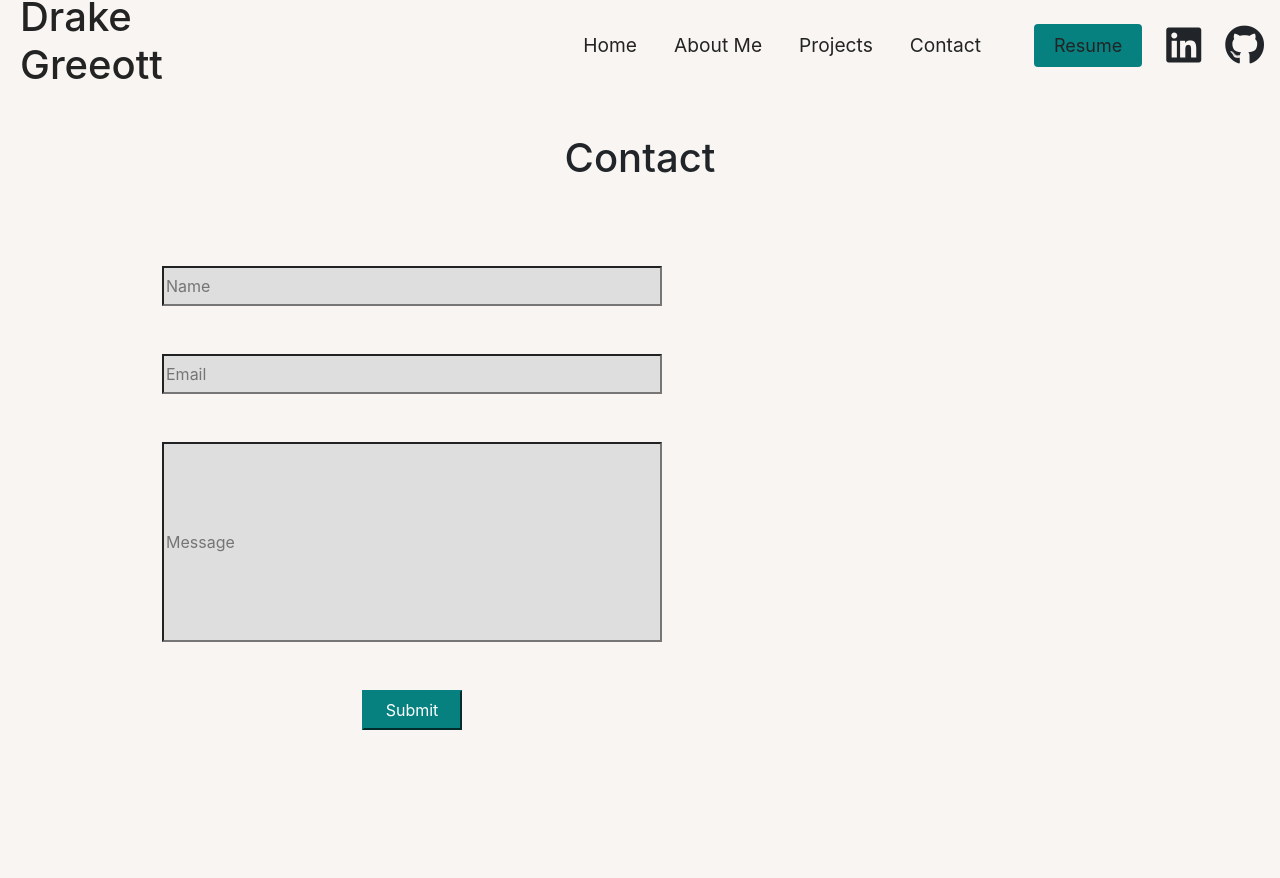
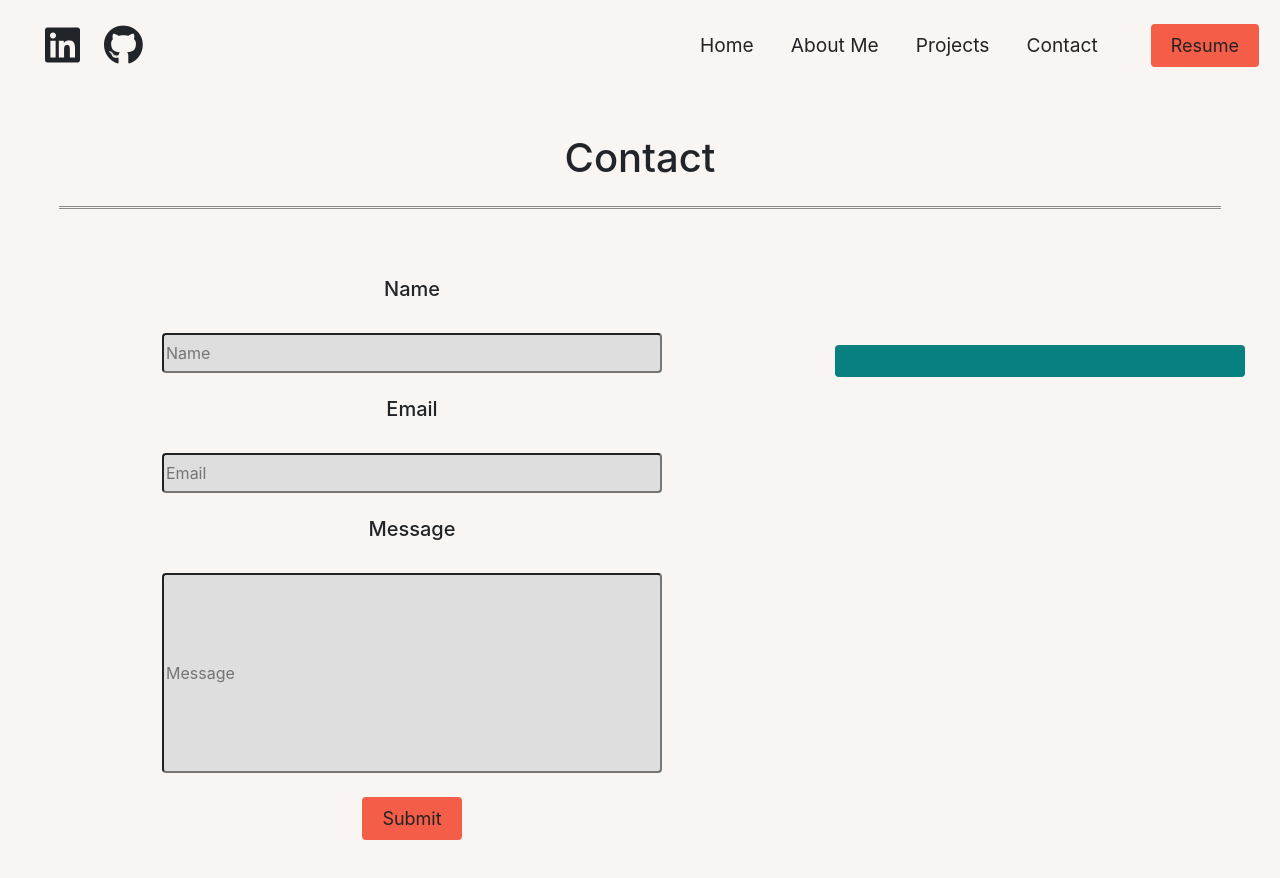
Before and after one commit to dgreeott/MyPortfolio, a React (Create React App) app in the folder my-portfolio/: page /contact in a window 1280 px wide. Shown: the top 878 px of the page. Before the commit the page ends 802 px from the top, so only its background shows below. Built offline with nearby package versions, Linux system fonts and the light colour scheme.

Commit message:
Worked on the Contac Form and Changed the Navbar

```diff
--- a/my-portfolio/src/components/Contact.js
+++ b/my-portfolio/src/components/Contact.js
@@ -1,5 +1,6 @@
 import React, { Component } from "react";
 import axios from "axios";
+import { Button } from "./Button.js";
 
 import "../components/ContactPage/ContactForm.css";
 
@@ -52,8 +53,10 @@ class Contact extends Component {
         <div className="container-fluid">
           <div className="row justify-content-center m-4">
             <h1 className="title">Contact</h1>
+            <br />
+            <hr class="lineStyle"></hr>
           </div>
-          <div className="row ">
+          <div className="row">
             <div className="col-md m-2 ml-5">
               <div className="container-fluid text-center">
                 <form
@@ -62,23 +65,24 @@ class Contact extends Component {
                   method="POST"
                 >
                   <div className="formGroup">
+                    <h5>Name</h5>
                     <input
                       placeholder="Name"
                       id="name"
                       type="text"
-                          className="formControl m-4"
+                      className="formControl rounded m-4"
                       required
                       value={this.state.name}
                       onChange={this.onNameChange.bind(this)}
                     />
-
                   </div>
                   <div className="formGroup">
+                  <h5>Email</h5>
                     <input
                       placeholder="Email"
                       id="email"
                       type="email"
-                          className="formControl m-4"
+                      className="formControl rounded m-4"
                       aria-describeby="emailHelp"
                       required
                       value={this.state.email}
@@ -86,34 +90,33 @@ class Contact extends Component {
                     />
                   </div>
                   <div className="formGroup">
+                  <h5>Message</h5>
                     <input
                       placeholder="Message"
                       id="message"
                       type="text"
-                      className="formMessage m-4"
+                      className="formMessage rounded m-4"
                       required
                       value={this.state.message}
                       onChange={this.onMsgChange.bind(this)}
                     />
                   </div>
                   <div className="text-center">
-                  <button className="btn-primary submit m-4" type="submit">
-                    Submit
-                  </button>
+                    <Button>Submit</Button>
                   </div>
                 </form>
               </div>
             </div>
             <div className="col-md m-5">
+              <div className="container-fluid container-bkgnd rounded p-3 m-5">
 
               </div>
             </div>
-
+          </div>
         </div>
       </div>
     );
   }
 }
 
-
 export default Contact;
--- a/my-portfolio/src/components/ContactPage/ContactForm.css
+++ b/my-portfolio/src/components/ContactPage/ContactForm.css
@@ -1,36 +1,24 @@
+
 .section {
     background-color: #f8f5f2;
     display: flex;
-    justify-content: center;
+    min-width: 100%;
 }
 
-.btn {
-    padding: 8px 20px;
-    border-radius: 4px;
-    outline: none;
-    border: none;
-    cursor: pointer;
+.container-bkgnd {
+    background-color: #078080;
 }
 
-.btn:hover {
-    padding: 8px 20px;
-    transition: all 0.3s ease-out;
-    background: #232323;
-    color: #fff;
-    transition: 250ms;
-}
-
-.btn-primary {
-    background-color: #078080;
-    border-color: #078080;
-    min-width: 100px;
-    min-height: 40px;
+hr.lineStyle {
+    border-top: 3px double #8c8b8b;
+    min-width: 100%;
 }
 
 .formControl {
     background-color: #dedede;
     min-width: 500px;
     min-height: 40px;
+
 }
 
 .formMessage {
--- a/my-portfolio/src/components/navbar/navbar.js
+++ b/my-portfolio/src/components/navbar/navbar.js
@@ -1,40 +1,40 @@
-import React, { Component } from 'react';
-import { MenuItems } from './MenuItems';
-import { Button } from '../Button.js';
-import './Navbar.css';
+import React, { Component } from "react";
+import { MenuItems } from "./MenuItems";
+import { Button } from "../Button.js";
+import "./Navbar.css";
 
 class Navbar extends Component {
-    state = { clicked: false }
+  state = { clicked: false };
 
   handleClick = () => {
-        this.setState({ clicked: !this.state.clicked })
-    }
+    this.setState({ clicked: !this.state.clicked });
+  };
 
   render() {
     return (
         <nav className="navbarItems">
-                <h1 className="navbar-logo">Drake Greeott</h1>
+            <i class="fab fa-linkedin"></i>
+            <i class="fab fa-github"></i>
           <div className="menu-icon" onClick={this.handleClick}>
-                    <i className={this.state.clicked ? 'fas fa-times' : 'fas fa-bars'}></i>
+            <i
+              className={this.state.clicked ? "fas fa-times" : "fas fa-bars"}
+            ></i>
           </div>
-                <ul className={this.state.clicked ? 'nav-menu active' : 'nav-menu'}>
+          <ul className={this.state.clicked ? "nav-menu active" : "nav-menu"}>
             {MenuItems.map((item, index) => {
-                        return(
+              return (
                 <li key={index}>
                   <a className={item.cName} href={item.url}>
                     {item.title}
                   </a>
                 </li>
-                        )
+              );
             })}
           </ul>
           <Button>Resume</Button>
-                <i class="fab fa-linkedin"></i>
-                <i class="fab fa-github"></i>
         </nav>
-        )
+    );
   }
 }
 
-
 export default Navbar;
--- a/my-portfolio/src/css/Buttons.css
+++ b/my-portfolio/src/css/Buttons.css
@@ -1,5 +1,5 @@
 :root {
-    --primary: #078080;
+    --primary: #f45d48;
 }
 
 .btn {
```
Lines whose indentation alone changed are shown as unchanged.
